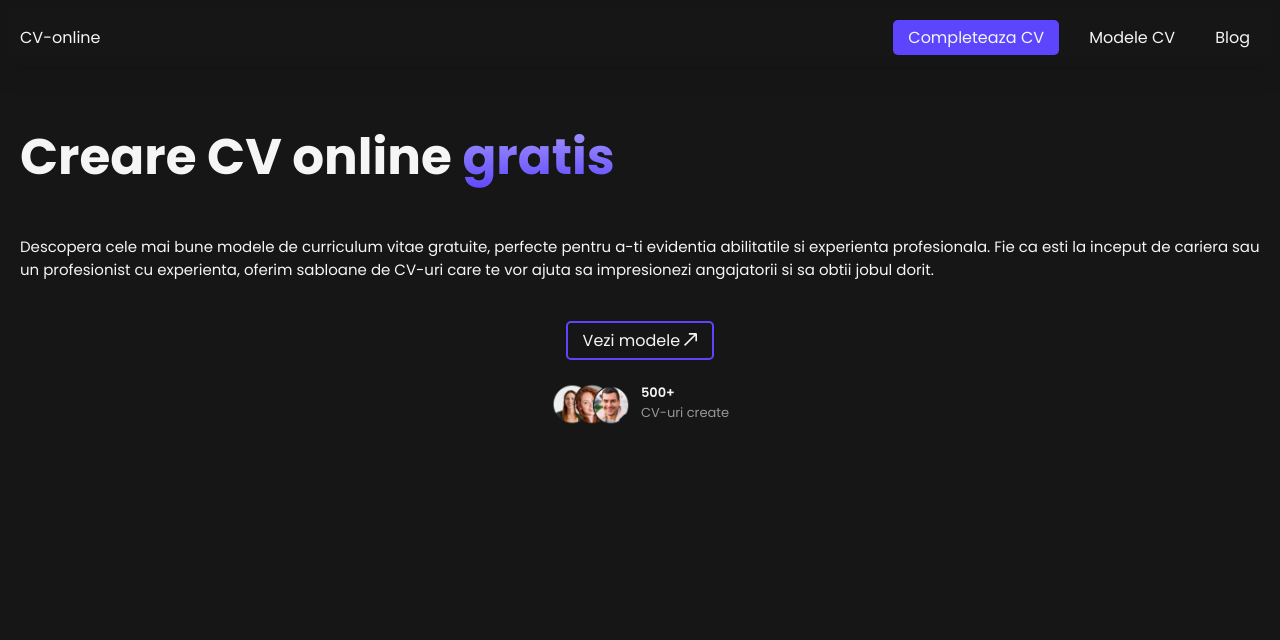
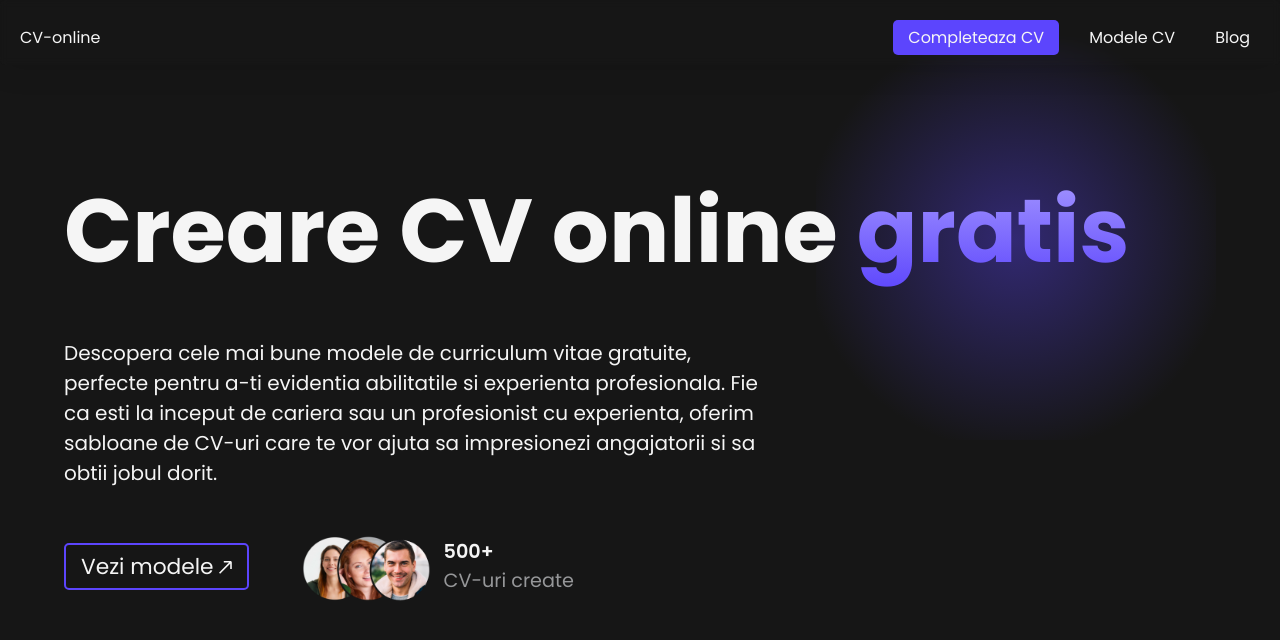
Before and after one commit to Costinnn/CV-app, a Next.js app: page / in a window 1280 px wide. Shown: the top 640 px of the page. Built offline with nearby package versions, Linux system fonts and the light colour scheme.

Commit message:
Responsive herosection on homepage

```diff
--- /dev/null
+++ b/components/design/BgSpherePrimary.tsx
@@ -0,0 +1,24 @@
+import React from "react";
+
+import { BgSphere } from "@/types/globalTypes";
+
+const BgSpherePrimary = ({ size, top, left, right, color }: BgSphere) => {
+  return (
+    <div
+      className="bg-sphere-primary"
+      style={{
+        position: "absolute",
+        top,
+        left,
+        right,
+        width: size,
+        height: size,
+        zIndex: -1,
+        background: `radial-gradient(${color},  rgba(255, 255, 255, 0) 75%)`,
+        opacity: "0.4",
+      }}
+    ></div>
+  );
+};
+
+export default BgSpherePrimary;
--- a/components/pages/home/Herosection.css
+++ b/components/pages/home/Herosection.css
@@ -1,5 +1,8 @@
 .herosection {
   padding: 20px;
+  height: fit-content;
+  position: relative;
+  overflow: hidden;
 
   h1 {
     font-size: 50px;
@@ -9,6 +12,7 @@
   > p {
     margin-top: 40px;
     font-size: 15px;
+    max-width: 700px;
   }
 
   > div {
@@ -17,7 +21,10 @@
     flex-direction: column;
     align-items: center;
     gap: 20px;
-    a {
+
+    @media screen and (min-width: 500px) {
+      flex-direction: row;
+      gap: 50px;
     }
 
     > div {
@@ -26,6 +33,7 @@
       gap: 10px;
 
       img {
+        width: 80px;
         height: auto;
       }
 
@@ -39,4 +47,36 @@
       }
     }
   }
+
+  /* DESKTOP SETTINGS */
+  @media screen and (min-width: 700px) {
+    padding: 5vw;
+
+    h1 {
+      font-size: 7vw;
+    }
+
+    p {
+      font-size: 20px;
+    }
+
+    > div {
+      a {
+        font-size: 1.7vw;
+        svg {
+          width: 1vw;
+          height: auto;
+        }
+      }
+      > div {
+        img {
+          width: 10.5vw;
+          max-width: 150px;
+        }
+        p {
+          font-size: 1.5vw;
+        }
+      }
+    }
+  }
 }
--- a/components/pages/home/Herosection.tsx
+++ b/components/pages/home/Herosection.tsx
@@ -6,10 +6,12 @@ import ArrowUpRightSvg from "@/public/SVG/ArrowUpRightSvg";
 import portretsImg from "@/public/images/portrets.png";
 
 import "./Herosection.css";
+import BgSpherePrimary from "@/components/design/BgSpherePrimary";
 
 const Herosection = () => {
   return (
     <section className="herosection section-wide">
+      <BgSpherePrimary size="400px" top="0px" right="5vw" color="#5c45fd" />
       <h1>
         Creare CV online <span className="text-gradient-primary">gratis</span>
       </h1>
@@ -24,7 +26,7 @@ const Herosection = () => {
           Vezi modele <ArrowUpRightSvg size="13" color="#f5f5f5" />
         </Link>
         <div>
-          <Image src={portretsImg} alt="cv gratis" width={80} height={50} />
+          <Image src={portretsImg} alt="cv gratis" width={200} height={100} />
           <p>
             500+ <br />
             <span>CV-uri create</span>
```
Also changed, not shown: types/globalTypes.ts (+8 -0 lines).
